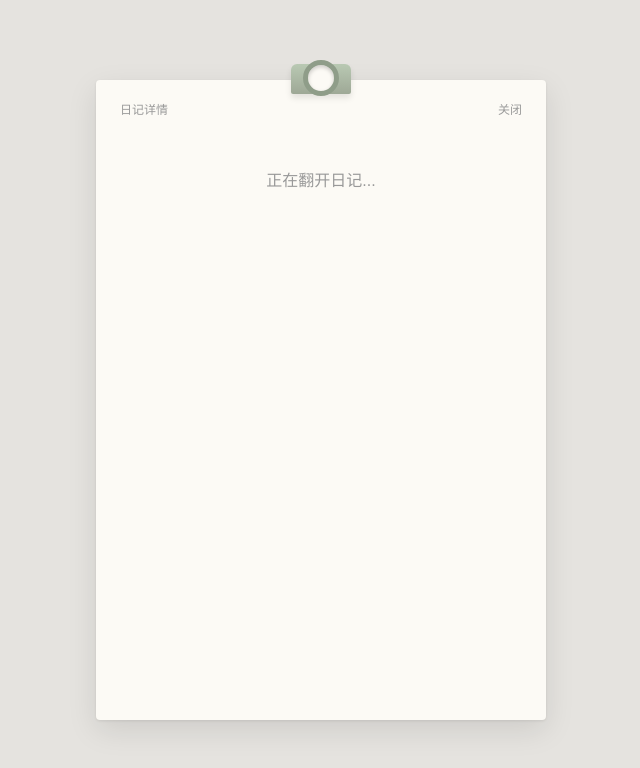
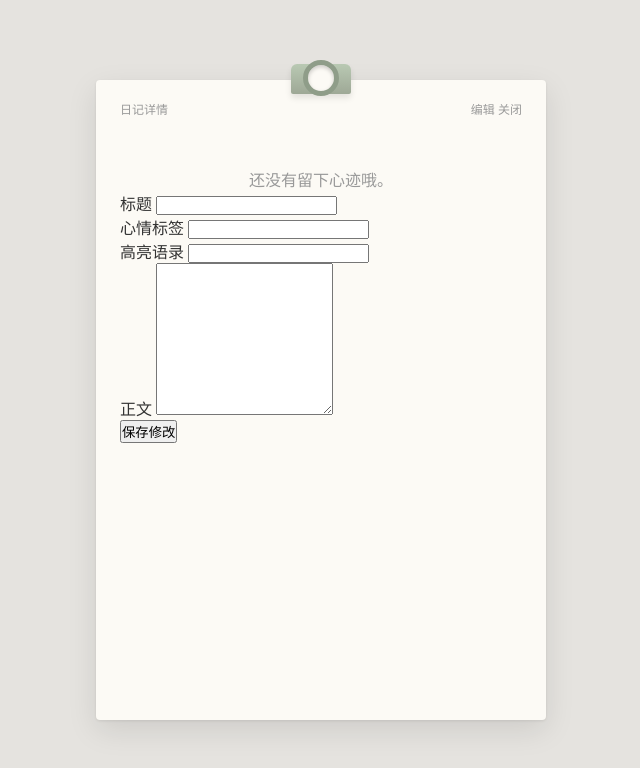
Before and after one commit to scrifghytom-commits/heart-trace-plugin, a plain HTML site: page ui/index.html in a window 1280 px wide. Shown: the whole page, without its empty margins (319-959 px from the left). Drawn offline with Linux system fonts and the light colour scheme.

Commit message:
Update index.html

```diff
--- a/ui/index.html
+++ b/ui/index.html
@@ -2,7 +2,8 @@
 <html lang="zh-CN">
 <head>
     <meta charset="UTF-8">
-    <meta name="viewport" content="width=device-width, initial-scale=1.0, maximum-scale=1.0, user-scalable=no">
+    <meta name="viewport" content="width=device-width, initial-scale=1.0, maximum-scale=1.0, user-scalable=no, viewport-fit=cover">
+    <title>心迹日记</title>
     <link rel="stylesheet" href="style.css">
 </head>
 <body>
@@ -12,68 +13,155 @@
         <!-- 顶部标题栏 -->
         <div class="header">
             <span class="date-label" id="ui-date">日记详情</span>
+            <div class="header-actions">
+                <span id="edit-btn" class="action-btn" onclick="toggleEdit()">编辑</span>
                 <span class="close-btn" onclick="closePage()">关闭</span>
+            </div>
         </div>
 
         <!-- 核心内容区 -->
-        <div class="paper-sheet" id="diary-content">
-            <!-- 动态渲染日记内容 -->
+        <div class="paper-sheet" id="diary-view">
             <div class="empty-state">正在翻开日记...</div>
+        </div>
+
+        <!-- 编辑区域 -->
+        <div class="paper-sheet edit-mode hidden" id="diary-edit">
+            <div class="edit-field">
+                <label>标题</label>
+                <input type="text" id="edit-title" class="edit-input">
+            </div>
+            <div class="edit-field">
+                <label>心情标签</label>
+                <input type="text" id="edit-mood" class="edit-input">
+            </div>
+            <div class="edit-field">
+                <label>高亮语录</label>
+                <input type="text" id="edit-quote" class="edit-input">
+            </div>
+            <div class="edit-field">
+                <label>正文</label>
+                <textarea id="edit-content" class="edit-textarea" rows="10"></textarea>
+            </div>
+            <button class="save-btn" onclick="saveDiary()">保存修改</button>
         </div>
     </div>
 
     <script>
-        // 初始化加载最新的一篇日记
-        window.onload = function() {
-            loadLatestDiary();
+        // 环境兼容：如果网页版直接打开，使用 localStorage 模拟 Bridge
+        const isWeb = typeof Bridge === 'undefined';
+        let currentEntry = null;
+        let isEditing = false;
+
+        // 降级 Bridge API
+        const BridgeAPI = {
+            get: (key) => isWeb ? localStorage.getItem(key) : Bridge.dataStoreGet(key),
+            set: (key, val) => isWeb ? localStorage.setItem(key, val) : Bridge.dataStoreSet(key, val),
+            callJS: (func, params) => isWeb ? console.log("Web 模式模拟调用:", func, params) : Bridge.callJSFunction(func, params)
         };
 
-        function loadLatestDiary() {
-            // 从 Bridge 读取 dataStore 的 key 列表
-            // 注意：这里为了演示，假设 Bridge 提供获取所有 keys 的方法，或者取特定 key
-            // 实际应用中可通过 Bridge.getDataStoreList("diary:") 获取
-            var keysStr = Bridge.dataStoreGet("latest_diary_key");
-            if (!keysStr) {
-                document.getElementById('diary-content').innerHTML = '<div class="empty-state">还没有留下心迹哦。</div>';
-                return;
-            }
+        window.onload = function() {
+            // 1. 优先从 URL 参数获取 id
+            const urlParams = new URLSearchParams(window.location.search);
+            const idFromUrl = urlParams.get('id');
 
-            var rawData = Bridge.dataStoreGet(keysStr);
+            if (idFromUrl) {
+                const rawData = BridgeAPI.get(idFromUrl);
                 if (rawData) {
                     renderDiary(JSON.parse(rawData));
+                    return;
                 }
             }
 
+            // 2. 没有 URL 参数则从最新一篇加载
+            const latestKey = BridgeAPI.get("latest_diary_key");
+            if (latestKey) {
+                const rawData = BridgeAPI.get(latestKey);
+                if (rawData) {
+                    renderDiary(JSON.parse(rawData));
+                    return;
+                }
+            }
+
+            // 3. 空状态
+            document.getElementById('diary-view').innerHTML = '<div class="empty-state">还没有留下心迹哦。</div>';
+        };
+
         function renderDiary(data) {
+            currentEntry = data;
             document.getElementById('ui-date').innerText = "日记详情 - " + data.date;
 
-            // 构建高亮名言
-            var quoteHtml = "";
-            if (data.quote && data.quote.trim() !== "") {
-                quoteHtml = `<div class="highlight-quote">${data.quote}</div>`;
-            }
+            let quoteHtml = (data.quote && data.quote.trim() !== "")
+                ? `<div class="highlight-quote">${data.quote}</div>`
+                : "";
 
-            // 把段落按换行符切分，加一点手写排版的间距
-            var paragraphs = data.content.split('\n').map(p => `<p>${p}</p>`).join('');
+            let paragraphs = data.content.split('\n').map(p => `<p>${p}</p>`).join('');
 
-            var html = `
+            document.getElementById('diary-view').innerHTML = `
                 <div class="title-row">
                     <h1 class="handwritten-title">${data.title}</h1>
-                    <div class="mood-tag">${data.mood}</div>
+                    <div class="mood-tag" style="transform: rotate(${data.rotation || 1}deg);">${data.mood}</div>
                 </div>
                 ${quoteHtml}
-                <div class="diary-text">
-                    ${paragraphs}
-                </div>
+                <div class="diary-text">${paragraphs}</div>
                 <div class="footer-mark">—— 橘瓣 · 心迹</div>
             `;
 
-            document.getElementById('diary-content').innerHTML = html;
+            // 填充编辑表单
+            document.getElementById('edit-title').value = data.title;
+            document.getElementById('edit-mood').value = data.mood;
+            document.getElementById('edit-quote').value = data.quote || "";
+            document.getElementById('edit-content').value = data.content;
         }
 
-        // 关闭当前页面
+        function toggleEdit() {
+            if (!currentEntry) return;
+            isEditing = !isEditing;
+            const view = document.getElementById('diary-view');
+            const editArea = document.getElementById('diary-edit');
+            const editBtn = document.getElementById('edit-btn');
+
+            if (isEditing) {
+                view.classList.add('hidden');
+                editArea.classList.remove('hidden');
+                editBtn.innerText = "取消";
+            } else {
+                view.classList.remove('hidden');
+                editArea.classList.add('hidden');
+                editBtn.innerText = "编辑";
+            }
+        }
+
+        function saveDiary() {
+            if (!currentEntry) return;
+
+            const newData = {
+                ...currentEntry,
+                title: document.getElementById('edit-title').value,
+                mood: document.getElementById('edit-mood').value,
+                quote: document.getElementById('edit-quote').value,
+                content: document.getElementById('edit-content').value
+            };
+
+            // 调用后台更新 (在橘瓣内)，并更新本地 UI
+            if (!isWeb) {
+                BridgeAPI.callJS("update_diary", JSON.stringify(newData));
+            } else {
+                // Web 模拟保存
+                BridgeAPI.set(newData.id, JSON.stringify(newData));
+                BridgeAPI.set("latest_diary_key", newData.id);
+            }
+
+            currentEntry = newData;
+            renderDiary(newData);
+            toggleEdit(); // 退出编辑模式
+        }
+
         function closePage() {
-            Bridge.callNative("finish"); // 假设 Bridge 支持调用原生 finish
+            if (!isWeb) {
+                Bridge.callNative("finish");
+            } else {
+                alert("网页模式下点击了关闭");
+            }
         }
     </script>
 </body>
```
Lines whose indentation alone changed are shown as unchanged.
